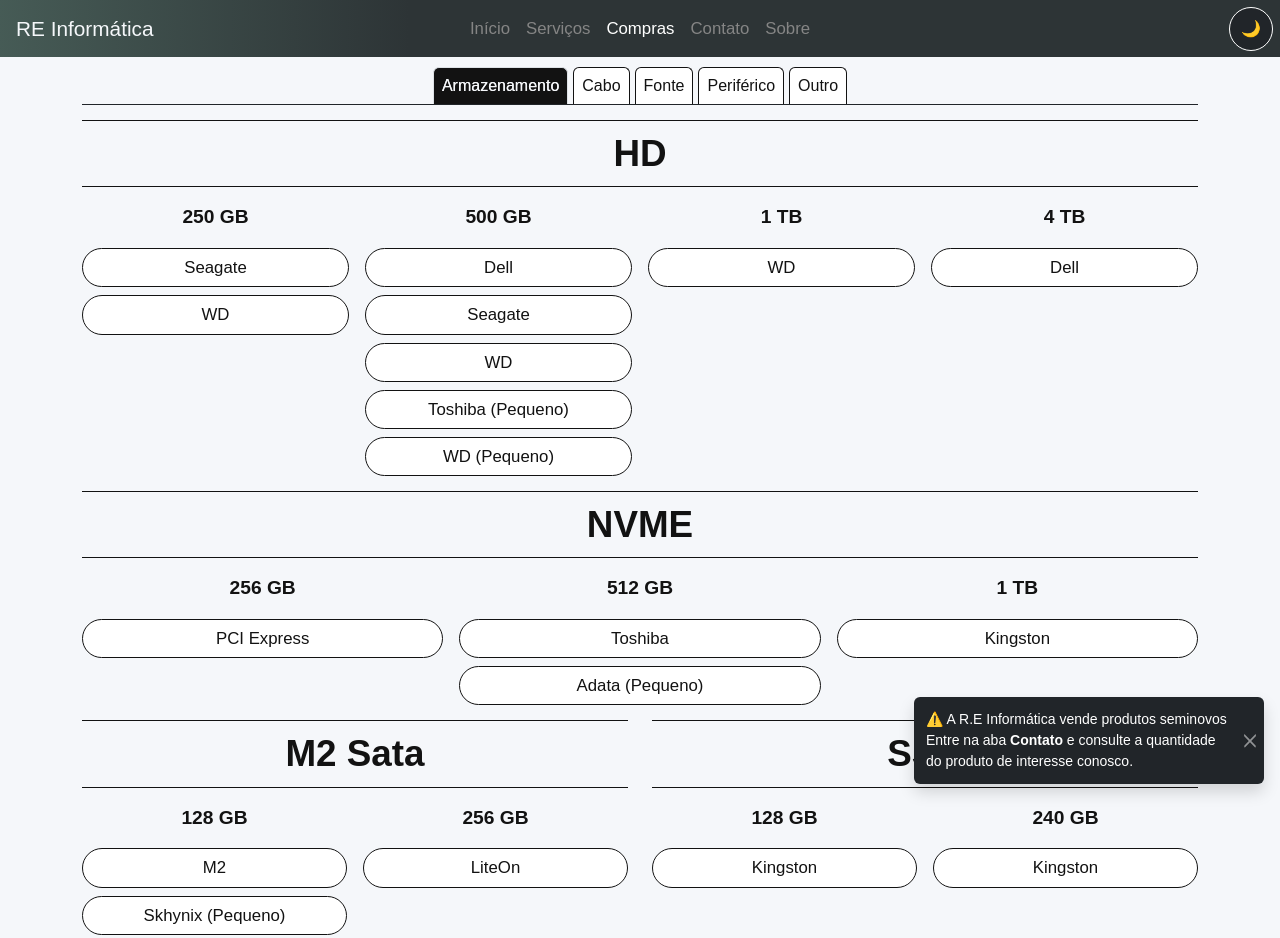
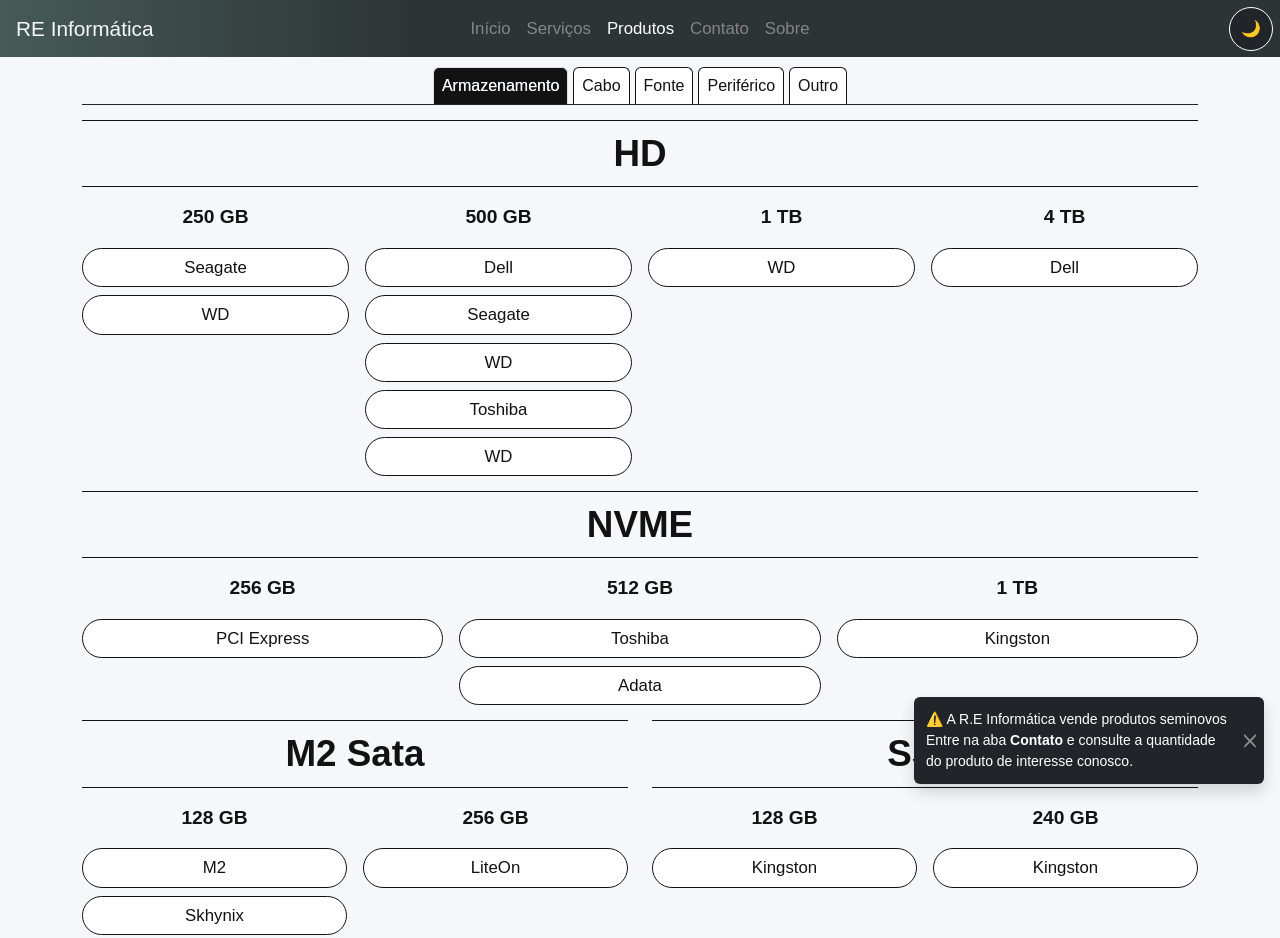
Before and after one commit to frontdev-higor/projeto-reinformatica, a plain HTML site: page tipo-componente.html in a window 1280 px wide. Shown: the top 938 px of the page. Drawn offline with nearby package versions, Linux system fonts and the light colour scheme.

Commit message:
Compras teve alteração para produto, um script foi adicionado no começo de todas as páginas .html para evitar flashs brancos, o estado :hover dos modos claro e escuro foram uniformemente alterados, textos de serviço e sobre foram modificados, o botão Quero Comprar de itens.html foi alterado para Quero negociar, um link para contato foi adicionado em Sobre, o titulo da página de itens foi alterado de Computador para Produto e o código geral foi levemente alterado para funcionar de maneira mais efetiva

```diff
--- a/css/estilo.css
+++ b/css/estilo.css
@@ -99,6 +99,12 @@ button:focus-visible {
  button:active {
 	box-shadow: none;
 	transform: none;
+}
+
+/* Evitar flash branco */
+.dark-mode body {
+  background: #121212;
+  color: #fff;
 }
 
 /* ========================== BARRA DE NAVEGAÇÃO ========================== */
@@ -748,7 +754,7 @@ header .navbar {
   --text-btn-nav-drop: #121212;
   --btn-bg-nav: #f5f7fa;
   --text-btn-hover-nav-drop: #f5f7fa;
-  --btn-bg-hover-nav: #212529;
+  --btn-bg-hover-nav: #383e45;
   --text-btn-active-nav-drop: #fff;
   --btn-bg-active-nav: #121212;
 
@@ -762,7 +768,7 @@ header .navbar {
 	--text-btn: #121212;
 	--btn-bg: #fff;
 	--btn-text-hover: #f5f7fa;
-	--btn-bg-hover: #212529;
+	--btn-bg-hover: #383e45;
 	--btn-text-active: #f5f7fa;
 	--btn-bg-active: #121212;
 
@@ -776,14 +782,14 @@ header .navbar {
   --text-btn-bg: #121212;
   --btn-bg-drop: #f5f7fa;
   --text-hover-drop: #f5f7fa;
-  --btn-hover-drop: #212529;
+  --btn-hover-drop: #383e45;
   --text-btn-active-drop: #f5f7fa;
   --btn-bg-active-drop: #121212;
 
   --text-btn-drop: #121212;
   --bg-btn-drop: #f5f7fa;
   --text-btn-hover-drop: #f5f7fa;
-  --btn-bg-hover-drop: #212529;
+  --btn-bg-hover-drop: #383e45;
   --text-active-drop: #f5f7fa;
   --bg-btn-active-drop: #121212;
 
@@ -866,8 +872,8 @@ header .navbar {
 
   --text-btn-nav-drop: #f5f7fa;
   --btn-bg-nav: #121212;
-  --text-btn-hover-nav-drop: #f5f7fa;
-  --btn-bg-hover-nav: #212527;
+  --text-btn-hover-nav-drop: #121212;
+  --btn-bg-hover-nav: #cfd2d4;
   --text-btn-active-nav-drop: #121212;
   --btn-bg-active-nav: #f5f7fa;
 
@@ -881,7 +887,7 @@ header .navbar {
   --text-btn: #e0e0e0;
   --btn-bg: #1a1a1a;
   --btn-text-hover: #121212;
-  --btn-bg-hover: #f5f7fa;
+  --btn-bg-hover: #cfd2d4;
   --btn-text-active: #212529;
 	--btn-bg-active: #fff;
 
--- a/css/estilocs.css
+++ b/css/estilocs.css
@@ -98,6 +98,12 @@ button:focus-visible {
 .btn-darkmode:hover {
 	background-color: var(--btn-bg-darkmode-hover);
 	/*transition: scale(1.08);*/
+}
+
+/* Evitar flash branco */
+.dark-mode body {
+  background: #121212;
+  color: #fff;
 }
 
 /* ========================== BARRA DE NAVEGAÇÃO ========================== */
@@ -329,7 +335,6 @@ header .navbar {
 
 .link-color a {
 	color: var(--text-link);
-	font-weight: bold;
 }
 
 .link-color a:hover {
@@ -478,7 +483,7 @@ body.page-sobre .conteudo-central {
   --text-btn-nav-drop: #121212;
   --btn-bg-nav: #f5f7fa;
   --text-btn-hover-nav-drop: #f5f7fa;
-  --btn-bg-hover-nav: #212529;
+  --btn-bg-hover-nav: #383e45;
   --text-btn-active-nav-drop: #fff;
   --btn-bg-active-nav: #121212;
 
@@ -547,8 +552,8 @@ body.page-sobre .conteudo-central {
 
   --text-btn-nav-drop: #f5f7fa;
   --btn-bg-nav: #121212;
-  --text-btn-hover-nav-drop: #f5f7fa;
-  --btn-bg-hover-nav: #212527;
+  --text-btn-hover-nav-drop: #121212;
+  --btn-bg-hover-nav: #cfd2d4;
   --text-btn-active-nav-drop: #121212;
   --btn-bg-active-nav: #f5f7fa;
 
--- a/css/estilotipos.css
+++ b/css/estilotipos.css
@@ -100,6 +100,12 @@ button:focus-visible {
   /*transition: scale(1.08);*/
 }
 
+/* Evitar flash branco */
+.dark-mode body {
+  background: #121212;
+  color: #fff;
+}
+
 /* ========================== BARRA DE NAVEGAÇÃO ========================== */
 
 .navbar-brand {
@@ -747,7 +753,7 @@ section {
   --text-btn-nav-drop: #121212;
   --btn-bg-nav: #f5f7fa;
   --text-btn-hover-nav-drop: #f5f7fa;
-  --btn-bg-hover-nav: #212529;
+  --btn-bg-hover-nav: #383e45;
   --text-btn-active-nav-drop: #fff;
   --btn-bg-active-nav: #121212;
 
@@ -759,7 +765,7 @@ section {
   --text-btn-top: #121212;
   --bg-btn-top: #fff;
   --text-btn-top-hover: #f5f7fa;
-  --bg-btn-top-hover: #212529;
+  --bg-btn-top-hover: #383e45;
   --text-btn-top-active: #f5f7fa;
   --bg-btn-top-active: #121212;
 
@@ -767,7 +773,7 @@ section {
   --text-btn-dropdown: #121212;
   --bg-btn-dropdown: #f5f7fa;
   --text-btn-dropdown-hover: #f5f7fa;
-  --bg-btn-dropdown-hover: #212529;
+  --bg-btn-dropdown-hover: #383e45;
   --text-btn-dropdown-active: #f5f7fa;
   --bg-btn-dropdown-active: #121212;
 
@@ -775,7 +781,7 @@ section {
   --tab-text: #121212;
   --tab-bg: #fff;
   --tab-text-hover: #f5f7fa;
-  --tab-bg-hover: #212529;
+  --tab-bg-hover: #383e45;
   --tab-text-active: #f5f7fa;
   --tab-bg-active: #121212;
   --tab-border: #121212;
@@ -789,7 +795,7 @@ section {
   --text-btn: #121212;
   --bg-btn: #fff;
   --text-btn-hover: #f5f7fa;
-  --bg-btn-hover: #212529;
+  --bg-btn-hover: #383e45;
   --text-btn-active: #f5f7fa;
   --bg-btn-active: #121212;
   --btn-border: #121212;
@@ -873,8 +879,8 @@ section {
 
   --text-btn-nav-drop: #f5f7fa;
   --btn-bg-nav: #121212;
-  --text-btn-hover-nav-drop: #f5f7fa;
-  --btn-bg-hover-nav: #212529;
+  --text-btn-hover-nav-drop: #121212;
+  --btn-bg-hover-nav: #cfd2d4;
   --text-btn-active-nav-drop: #121212;
   --btn-bg-active-nav: #f5f7fa;
 
@@ -895,7 +901,7 @@ section {
   --text-btn-dropdown: #f5f7fa;
   --bg-btn-dropdown: #212529;
   --text-btn-dropdown-hover: #121212;
-  --bg-btn-dropdown-hover: #f5f7fa;
+  --bg-btn-dropdown-hover: #cfd2d4;
   --text-btn-dropdown-active: #121212; /* #121212 */
   --bg-btn-dropdown-active: #fff; /* #f5f7fa */
 
@@ -917,7 +923,7 @@ section {
   --text-btn: #f5f7fa;
   --bg-btn: #212529;
   --text-btn-hover: #121212;
-  --bg-btn-hover: #f5f7fa;
+  --bg-btn-hover: #cfd2d4;
   --text-btn-active: #f5f7fa; /* #121212 */
   --bg-btn-active: #3a3a3a; /* #f5f7fa */
   --btn-border: #f5f7fa;
--- a/js/itens.js
+++ b/js/itens.js
@@ -2597,7 +2597,7 @@ info.innerHTML = `
     <p class="texto-preco">${produtoAtual.preco}</p>
   </div>
 
-  <a class="botao-link" href="contato.html">Quero comprar</a>
+  <a class="botao-link" href="contato.html">Quero negociar</a>
 
 </div>
 `;
--- a/tipo-componente.html
+++ b/tipo-componente.html
@@ -6,6 +6,13 @@
     <!-- Meta tags Obrigatórias -->
     <meta charset="utf-8">
     <meta name="viewport" content="width=device-width, initial-scale=1, shrink-to-fit=no">
+
+    <!-- Evitar flash branco -->
+    <script>
+      if (localStorage.getItem("theme") === "dark") {
+        document.documentElement.classList.add("dark-mode");
+      }
+    </script>
 
     <!-- Bootstrap CSS Atualizado -->
     <link href="https://cdn.jsdelivr.net/npm/bootstrap@5.3.3/dist/css/bootstrap.min.css" rel="stylesheet">
@@ -58,7 +65,7 @@
 
                 <li class="nav-item dropdown">
                   <a href="#" class="nav-link dropdown-toggle active" role="button"
-                  data-bs-toggle="dropdown">Compras</a>
+                  data-bs-toggle="dropdown">Produtos</a>
 
 
                     <!-- Menu Dropdown -->
@@ -238,10 +245,10 @@
                           WD
                         </a>
                         <a href="itens.html?id=873" class="btn">
-                          Toshiba (Pequeno)
+                          Toshiba
                         </a>
                         <a href="itens.html?id=874" class="btn">
-                          WD (Pequeno)
+                          WD
                         </a>
                       </div>
                     </div>
@@ -303,7 +310,7 @@
                           Toshiba
                         </a>
                         <a href="itens.html?id=911" class="btn">
-                          Adata (Pequeno)
+                          Adata
                         </a>
                       </div>
                     </div>
@@ -343,7 +350,7 @@
                           M2
                         </a>
                         <a href="itens.html?id=921" class="btn">
-                          Skhynix (Pequeno)
+                          Skhynix
                         </a>
                       </div>
                     </div>
```
Also changed, not shown: contato.html (+9 -2 lines), index.html (+8 -1 lines), itens.html (+9 -2 lines), js/main.js (+75 -0 lines), proximas-paginas.html (+8 -1 lines), servico.html (+16 -9 lines), sobre.html (+12 -5 lines), tipo-computador.html (+8 -1 lines), tipo-monitor.html (+8 -1 lines), tipo-outro.html (+8 -1 lines).
